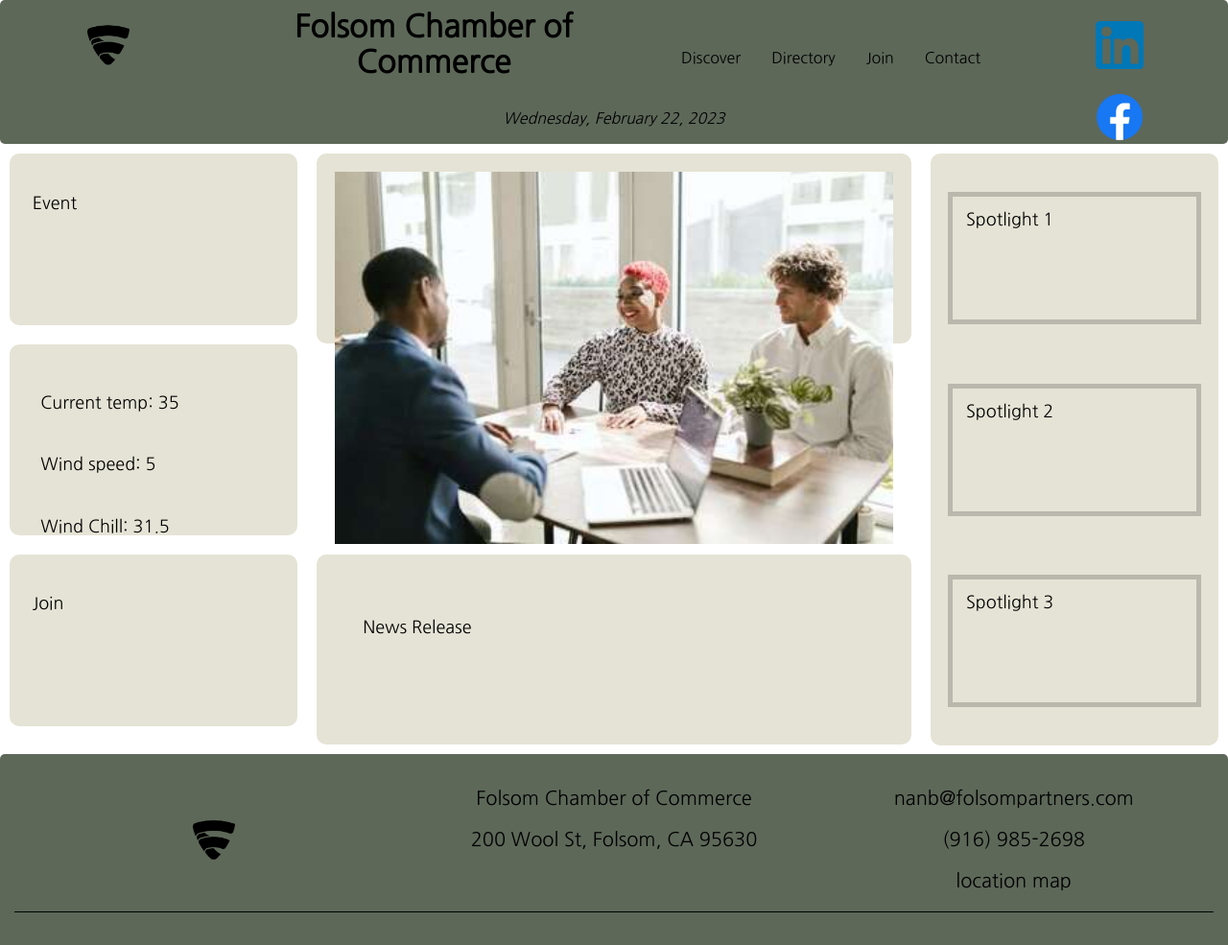
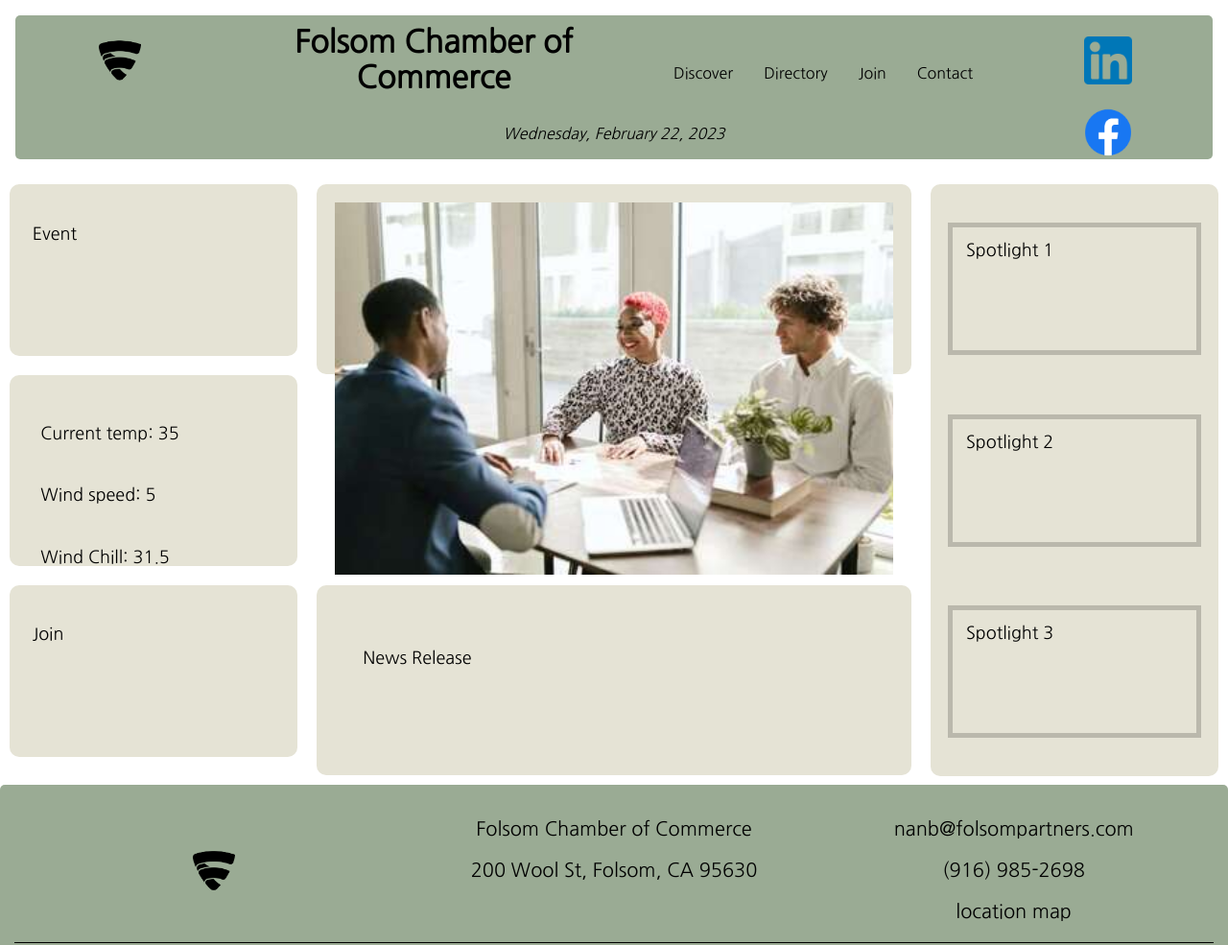
Before and after one commit to wesvane1/wdd230, a plain HTML site: page chamber/index.html in a window 1280 px wide. Shown: the top 985 px of the page at 96% size. Drawn offline with Linux system fonts and the light colour scheme.

Commit message:
changed the header and footer colors.

```diff
--- a/chamber/styles/base.css
+++ b/chamber/styles/base.css
@@ -16,7 +16,7 @@ header{
 header{
   display:grid;
   justify-content: center;
-  background-color: rgba(93,104,89,255);
+  background-color: rgb(154 171 148);
   color: black;
   border-radius: 5px;
 }
@@ -46,8 +46,9 @@ header a{
 
 
 /* This is all for the nav */
-nav{
+header, nav{
   display: grid;
+  grid-row:3/4;
   grid-template-rows: 1fr;
   margin: 1em;
 }
@@ -131,7 +132,7 @@ main .join{
 }
 
 footer{
-  background-color: rgba(93,104,89,255);
+  background-color: rgb(154 171 148);
   border-radius: 5px;
   text-align: center;
   padding:3%;
--- a/chamber/styles/medium.css
+++ b/chamber/styles/medium.css
@@ -14,13 +14,13 @@
     grid-template-columns: repeat(5, 1fr);
     grid-template-rows: 1fr;
     justify-content: center;
-    background-color: rgba(93,104,89,255);
+    background-color: rgb(154 171 148);
     color: black;
     border-radius: 5px;
   }
-  .nav{
-    grid-row:3/4;
-    grid-column: 2/5;
+  header nav{
+    grid-row: 1/2;
+    grid-column: 4/5;
   }
   .chamberName{grid-row:1/2; grid-column: 2/3; text-align:center; margin: auto;}
   .facebook{grid-row:2/3; grid-column: 5/6;}
```
